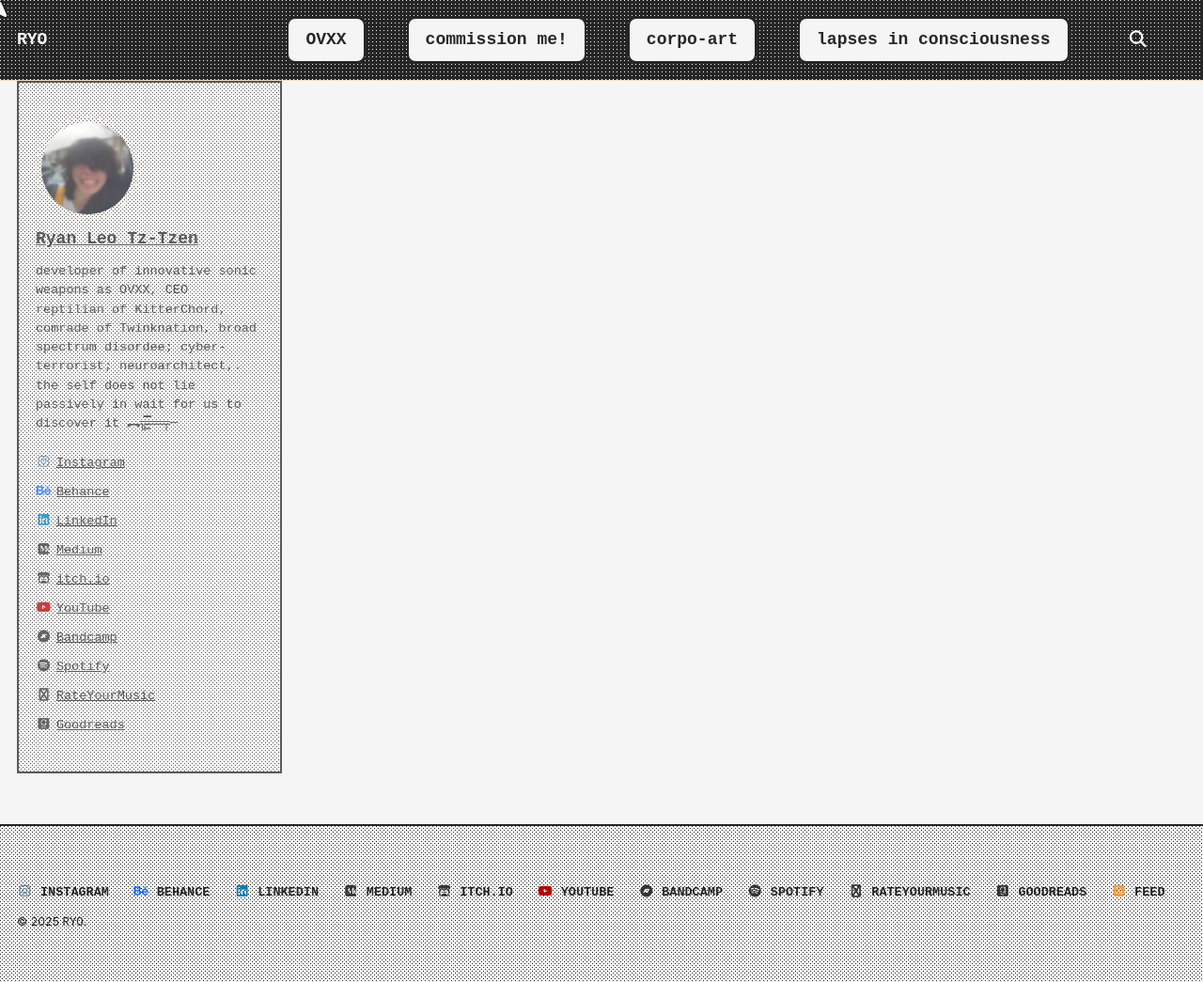
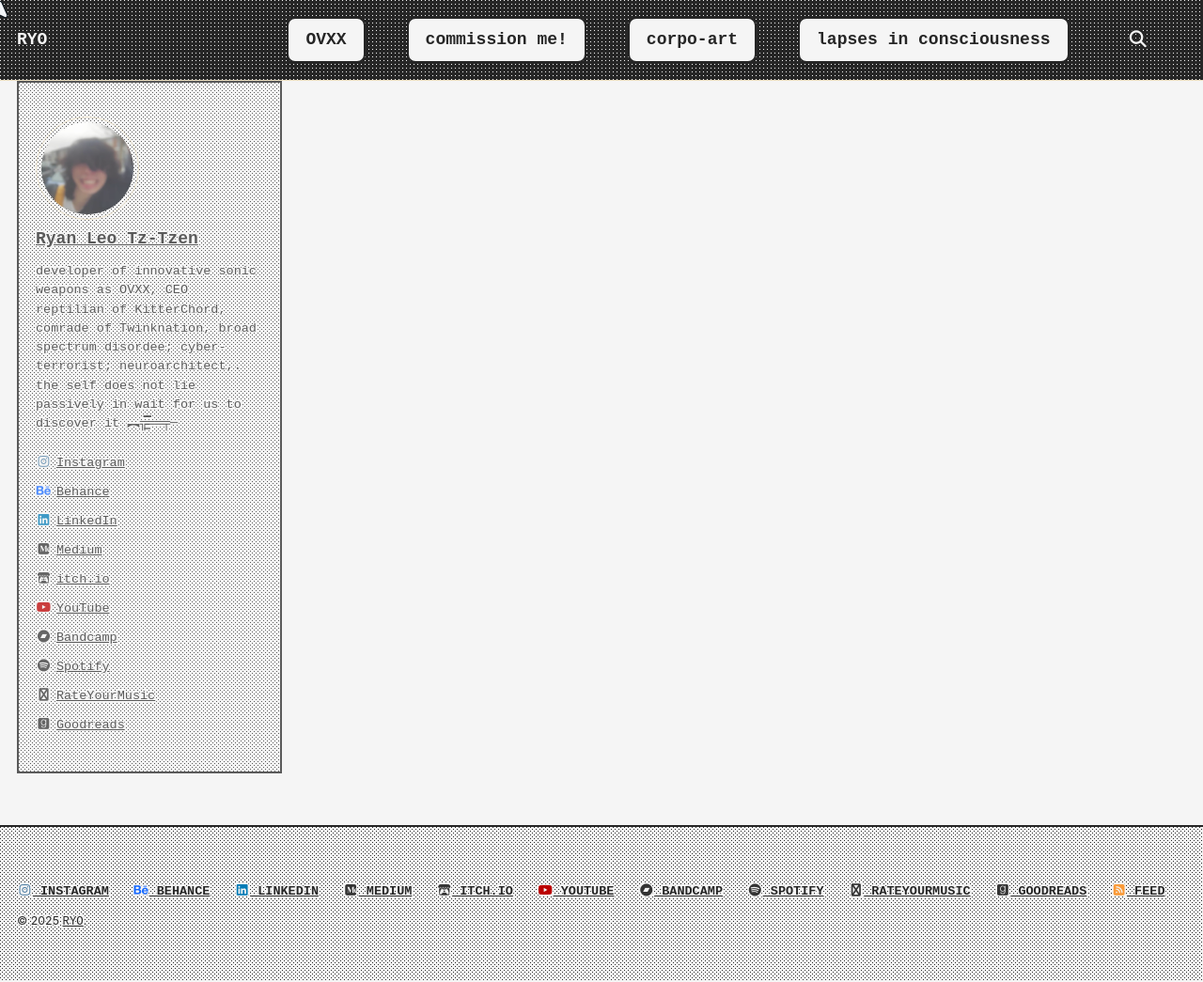
Before and after one commit to cryotato/cryotato.github.io, a Jekyll site: the page built from index.md, in a window 1280 px wide and 1045 px high. Shown: the whole window at 94% size. Built offline with Jekyll 4.4.1, drawn with Linux system fonts in a browser that asks for light colours; cached includes are drawn as plain includes.

Commit message:
Update main.scss

```diff
--- a/assets/css/main.scss
+++ b/assets/css/main.scss
@@ -20,186 +20,111 @@
   --gl: radial-gradient(circle 1px at 0px 0px, var(--dark) 1px, transparent 0);
   --gd: radial-gradient(circle 1px at 0px 0px, var(--light) 1px, transparent 0);
 
-  /* --- Dithered Background Patterns (Copy Directly) --- */
-  // Patterns: Dark dots on Light background
-  --bg-0: var(--light); // Solid Light
-  --bg-1: var(--gl) 0px 0px / 4px 4px, var(--light); // Sparse dots
-  --bg-2: var(--gl) 0px 0px / 4px 4px, var(--gl) 2px 2px / 4px 4px, var(--light); // Medium density dots (checkerboard-ish)
-  --bg-3: var(--gl) 0px 0px / 2px 2px, var(--light); // Dense dots (like 50% grey)
-  --bg-4: var(--gl) 0px 0px / 2px 2px, var(--gl) 1px 1px / 2px 2px, var(--light); // Very dense dots
+  /* --- Dithered Background Patterns --- */
+  --bg-0: var(--light);
+  --bg-1: var(--gl) 0px 0px / 4px 4px, var(--light);
+  --bg-2: var(--gl) 0px 0px / 4px 4px, var(--gl) 2px 2px / 4px 4px, var(--light);
+  --bg-3: var(--gl) 0px 0px / 2px 2px, var(--light);
+  --bg-4: var(--gl) 0px 0px / 2px 2px, var(--gl) 1px 1px / 2px 2px, var(--light);
+  --bg-5: var(--gd) 0px 0px / 2px 2px, var(--dark);
+  --bg-6: var(--gd) 0px 0px / 4px 4px, var(--gd) 2px 2px / 4px 4px, var(--dark);
+  --bg-7: var(--gd) 0px 0px / 4px 4px, var(--dark);
+  --bg-8: var(--dark);
 
-  // Patterns: Light dots on Dark background (adjust if needed)
-  --bg-5: var(--gd) 0px 0px / 2px 2px, var(--dark); // Dense light dots on dark
-  --bg-6: var(--gd) 0px 0px / 4px 4px, var(--gd) 2px 2px / 4px 4px, var(--dark); // Medium density light dots
-  --bg-7: var(--gd) 0px 0px / 4px 4px, var(--dark); // Sparse light dots
-  --bg-8: var(--dark); // Solid Dark
-
-  /* --- Pixelated Text Shadow Definitions (Copy Directly) --- */
-  --l-shadow: // Outline for dark text on light background
-    -1px -1px 0 var(--light), 0 -1px 0 var(--light), 1px -1px 0 var(--light),
-    1px 0 0 var(--light), 1px 1px 0 var(--light), 0 1px 0 var(--light),
-    -1px 1px 0 var(--light), -1px 0 0 var(--light);
-  --d-shadow: // Outline for light text on dark background
-    -1px -1px 0 var(--dark), 0 -1px 0 var(--dark), 1px -1px 0 var(--dark),
-    1px 0 0 var(--dark), 1px 1px 0 var(--dark), 0 1px 0 var(--dark),
-    -1px 1px 0 var(--dark), -1px 0 0 var(--dark);
+  /* --- Pixelated Text Shadow Definitions --- */
+  --l-shadow: -1px -1px 0 var(--light), 0 -1px 0 var(--light), 1px -1px 0 var(--light), 1px 0 0 var(--light), 1px 1px 0 var(--light), 0 1px 0 var(--light), -1px 1px 0 var(--light), -1px 0 0 var(--light);
+  --d-shadow: -1px -1px 0 var(--dark), 0 -1px 0 var(--dark), 1px -1px 0 var(--dark), 1px 0 0 var(--dark), 1px 1px 0 var(--dark), 0 1px 0 var(--dark), -1px 1px 0 var(--dark), -1px 0 0 var(--dark);
 
    /* --- Standard Border --- */
-   --border-standard: 2px solid var(--dark); // Define a reusable border
+   --border-standard: 2px solid var(--dark);
 }
 
 /* ==========================================================================
-   Text Readability Improvements (Hyper-Focused Specificity)
+   Codepen Dither Hover Animations
+   ========================================================================== */
+@keyframes light-to-dark {
+  0% { background: var(--bg-0); } 12.5% { background: var(--bg-1); } 25% { background: var(--bg-2); } 37.5% { background: var(--bg-3); } 50% { background: var(--bg-4); } 62.5% { background: var(--bg-5); } 75% { background: var(--bg-6); } 87.5% { background: var(--bg-7); } 100% { background: var(--bg-8); }
+}
+@keyframes dark-to-light {
+  0% { background: var(--bg-8); } 12.5% { background: var(--bg-7); } 25% { background: var(--bg-6); } 37.5% { background: var(--bg-5); } 50% { background: var(--bg-4); } 62.5% { background: var(--bg-3); } 75% { background: var(--bg-2); } 87.5% { background: var(--bg-1); } 100% { background: var(--bg-0); }
+}
+
+/* ==========================================================================
+   Global and Base Element Styles
    ========================================================================== */
 
-/* --- Base Body Text (Paragraphs, Lists) --- */
-/* Use theme's own content wrapper class for higher specificity */
+body {
+  background: var(--bg-0) !important; // Use variable and force override
+  color: var(--dark) !important;     // Use variable and force override
+  font-family: "Courier New", Courier, monospace;
+  font-size: 18px;
+  // Apply base shadow to body text, paragraphs/lists within content will inherit or be overridden specifically below
+  text-shadow: var(--l-shadow) !important;
+}
+
+/* More specific rule for paragraphs and list items within the main content area */
 .page__content p,
 .page__content ul li,
 .page__content ol li {
+  color: var(--dark) !important;
   text-shadow: var(--l-shadow) !important;
-  color: var(--dark) !important; // Ensure dark text
-}
-/* Ensure base body background is set */
-body {
-  background: var(--bg-0) !important;
 }
 
-/* --- Headings --- */
 h1, h2, h3, h4, h5, h6 {
+  font-family: "Courier New", Courier, monospace;
+  color: var(--dark) !important;
   text-shadow: var(--l-shadow) !important;
-  color: var(--dark) !important; // Ensure dark text
 }
 
-/* --- General Links (excluding specific areas) --- */
+/* General links - Exclude specific sections handled later */
 a:not(.masthead a):not(.sidebar a):not(.toc a):not(.page__footer a):not(.btn):not(.button) {
+  color: var(--dark) !important;
   text-shadow: var(--l-shadow) !important;
-  color: var(--dark) !important; // Ensure dark text
-}
-
-/* --- Blockquotes --- */
-blockquote,
-blockquote p {
-  text-shadow: var(--l-shadow) !important;
-  color: var(--dark) !important; // Ensure dark text
-}
-
-/* --- Code Blocks & Inline Code --- */
-pre,
-p code, li code, h1 code, h2 code, h3 code, h4 code, h5 code, h6 code {
-  text-shadow: var(--l-shadow) !important; // Light shadow for dark text
-  // Color is usually handled okay by themes/syntax highlighters, but force if needed:
-  // color: var(--dark) !important;
-}
-
-/* --- Buttons (Already Styled, Re-affirm shadow) --- */
-button, .btn {
-  text-shadow: var(--l-shadow) !important;
+  text-decoration: underline;
   &:hover {
-    text-shadow: var(--d-shadow) !important;
+    // Define general link hover if needed
   }
 }
 
-/* --- FIX FOR SIDEBARS (Author & TOC) --- */
-/* Target elements *directly within* sidebar/toc classes */
-.sidebar p,
-.sidebar li,
-.sidebar h1, .sidebar h2, .sidebar h3, .sidebar h4, /* Target headings in sidebar */
-.sidebar .author__name,
-.sidebar .author__bio,
-.sidebar .author__urls-label,
-.sidebar a, /* Target links specifically within .sidebar */
-.toc, /* Target TOC container itself if it has text */
-.toc__menu, /* Target TOC menu */
-.toc__title, /* Target TOC title */
-.toc a,  /* Target links specifically within .toc */
-.toc li /* Target list items within .toc */
-{
-  text-shadow: var(--l-shadow) !important; // Light shadow (assuming light dither bg)
-  color: var(--dark) !important;       // Force dark text color
-  // background: transparent !important; // Uncomment THIS LINE ONLY if text still has weird background artifacts
+blockquote,
+blockquote p {
+  color: var(--dark) !important;
+  text-shadow: var(--l-shadow) !important;
+  // Add other blockquote styles like border if needed
+  border-left: var(--border-standard);
+  padding-left: 1em;
+  margin-left: 0;
 }
 
-
-/* --- FIX FOR FOOTER --- */
-/* Target elements *directly within* footer classes */
-.page__footer, /* Target footer container itself */
-.page__footer p,
-.page__footer span, /* Target span elements */
-.page__footer li,
-.page__footer a {
-  text-shadow: var(--l-shadow) !important; // Light shadow (assuming light dither bg)
-  color: var(--dark) !important;       // Force dark text color
+pre {
+  font-family: "Courier New", Courier, monospace;
+  background: var(--bg-2);
+  border: var(--border-standard);
+  padding: 1em;
+  color: var(--dark) !important; // Force color
+  text-shadow: var(--l-shadow) !important; // Force shadow
+  overflow-x: auto;
 }
 
-
-/* --- FIX FOR SITE TITLE in Masthead --- */
-/* Re-apply with high specificity */
-.masthead nav#site-nav a.site-title { // Use ID and class for very high specificity
-  color: var(--light) !important;
-  text-shadow: var(--d-shadow) !important; // Dark shadow for light text
-  // Test: Does increasing offset slightly make it visible? (If still not working)
-  // text-shadow: -2px -2px 0 var(--dark), 0 -2px 0 var(--dark), 2px -2px 0 var(--dark), 2px 0 0 var(--dark), 2px 2px 0 var(--dark), 0 2px 0 var(--dark), -2px 2px 0 var(--dark), -2px 0 0 var(--dark) !important;
-}
-
-/* --- FIX FOR MENU ITEMS (Initial State Shadow) --- */
-/* Ensure the initial state shadow is also important */
-.masthead .visible-links .masthead__menu-item a {
-    text-shadow: var(--l-shadow) !important; // Light shadow for dark text
-    /* Ensure hover state shadow is important too */
-    &:hover {
-        text-shadow: var(--d-shadow) !important; // Dark shadow for light text
-    }
-}
-
-
-
-
-body {
-  /* --- Use variables for background and color --- */
-  background: var(--bg-0); // Use the solid light variable
-  color: var(--dark);     // Use the solid dark variable
-
-  /* --- Keep your font settings --- */
+p code, li code, h1 code, h2 code, h3 code, h4 code, h5 code, h6 code {
   font-family: "Courier New", Courier, monospace;
-  font-size: 18px;
-  // line-height: 1.6;
-
-  /* --- Optional: Add a base border to everything for a hard edge? --- */
-  // border: var(--border-standard); // Maybe too much, apply selectively later
-} // Make sure this closing brace is present!
-
-/* --- Modify Link Style --- */
-a {
-  color: inherit; // Keep this
-  text-decoration: underline; // Simple underline often works well for lo-fi
-  // Optionally add hover effect
-  &:hover {
-    // background: var(--bg-1); // Subtle dither on hover?
-    // color: var(--light);    // Invert color?
-    // text-shadow: var(--d-shadow); // Add outline?
-  }
-}
-
-/* --- Keep your heading font override --- */
-h1, h2, h3, h4, h5, h6 {
-  font-family: "Courier New", Courier, monospace;
-  // Optional: Add outline to headings on light background?
-  // text-shadow: var(--l-shadow);
+  background: var(--bg-1);
+  border: 1px solid var(--dark);
+  padding: 0.1em 0.4em;
+  border-radius: 0;
+  color: var(--dark) !important;
+  text-shadow: var(--l-shadow) !important;
 }
 
 /* ==========================================================================
-   Masthead Styling (Header) with Button-Style Menu Items & Animation
+   Masthead (Header) Styles
    ========================================================================== */
-
-/* --- Base Masthead Styles --- */
 .masthead {
   font-family: "Courier New", Courier, monospace;
   background: var(--bg-7); // Dithered dark background (--bg-8 for solid)
-  color: var(--light);
-  // border-bottom: var(--border-standard); // Optional border
+  color: var(--light); // Default color for elements inside
+  // border-bottom: var(--border-standard);
 
-  /* --- Force inner wrappers to be transparent --- */
   .masthead__inner-wrap,
   .masthead__menu,
   #site-nav {
@@ -207,209 +132,188 @@
   }
 }
 
-/* --- Style the SITE TITLE and SEARCH TOGGLE (No Animation) --- */
-.masthead .site-title,
+/* Site Title & Search Toggle (Simple Style) */
+.masthead nav#site-nav a.site-title, // High Specificity for Title
 .masthead .search__toggle {
   font-family: "Courier New", Courier, monospace;
   color: var(--light) !important;
-  text-shadow: var(--d-shadow); // Dark shadow for light text
+  text-shadow: var(--d-shadow) !important; // Dark shadow for light text
   text-decoration: none;
-  background: transparent; // Ensure no background initially
+  background: transparent;
   transition: text-decoration 0.2s ease;
 
   &:hover {
-    text-decoration: underline; // Simple underline on hover
+    text-decoration: underline;
   }
 }
+/* Ensure search icon color */
+.masthead .search__toggle {
+    color: var(--light) !important;
+}
 
-/* --- Style the MENU ITEMS like Codepen Buttons (With Animation on Hover) --- */
+
+/* Menu Items (Button Style with Animation) */
 .masthead .visible-links .masthead__menu-item a {
   font-family: "Courier New", Courier, monospace;
   display: inline-block;
   padding: 0.5em 1em;
-  font-weight: bold; // <<< ADD THIS LINE for bold text
-  border-radius: 0.5em; // <<< ADD THIS LINE for rounded corners (adjust value as needed, e.g., 4px, 6px)
-
-  /* --- Initial State (Like Codepen Button) --- */
-  background: var(--bg-0);
-  color: var(--dark) !important;
-  text-shadow: var(--l-shadow); // Note: This relies on the shadow fix below!
+  font-weight: bold;
+  border-radius: 0.5em;
+  background: var(--bg-0); // Initial State: Light BG
+  color: var(--dark) !important; // Initial State: Dark Text
+  text-shadow: var(--l-shadow) !important; // Initial State: Light Shadow
   border: var(--border-standard);
-
   text-decoration: none;
   transition: none;
 
   &:hover {
     animation: light-to-dark 200ms linear forwards;
-    color: var(--light) !important;
-    text-shadow: var(--d-shadow); // Note: This relies on the shadow fix below!
+    color: var(--light) !important; // Hover State: Light Text
+    text-shadow: var(--d-shadow) !important; // Hover State: Dark Shadow
     text-decoration: none;
-    /* Keep border rounded on hover */
-    border-radius: 0.5em; // Ensure border-radius persists
+    border-radius: 0.5em;
   }
 }
 
-/* --- Ensure greedy-nav button icon is visible --- */
-.masthead .greedy-nav__toggle .navicon {
-  background: var(--light);
-}
+/* Greedy Nav Mobile Toggle Icon */
+.masthead .greedy-nav__toggle .navicon,
 .masthead .greedy-nav__toggle .navicon:before,
 .masthead .greedy-nav__toggle .navicon:after {
   background: var(--light);
 }
 
-/* --- Ensure search icon is visible --- */
-.masthead .search__toggle {
-    color: var(--light) !important; // Ensure icon color itself is light
+/* ==========================================================================
+   Sidebar (Author) Styles
+   ========================================================================== */
+.sidebar {
+  font-family: "Courier New", Courier, monospace;
+  background: var(--bg-2); // Dithered light background
+  border: var(--border-standard);
+  padding: 1em;
+  // Base color/shadow for elements directly inside .sidebar that aren't overridden below
+  color: var(--dark) !important;
+  text-shadow: var(--l-shadow) !important;
 }
 
-
-
-/* --- Modify Footer --- */
-.page__footer {
-  font-family: "Courier New", Courier, monospace;
-  background: var(--bg-2); // Example: Give footer a dithered background
-  color: var(--dark);
-  border-top: var(--border-standard); // Add border
-  padding-top: 1em; // Add some spacing
-  padding-bottom: 1em;
-}
-.page__footer a,
-.page__footer span,
-.page__footer p {
-    font-family: "Courier New", Courier, monospace;
-    color: var(--dark); // Ensure text color is dark
-    text-shadow: var(--l-shadow); // Add light outline
-}
-.page__footer a:hover {
-   // Add hover effect if desired
+/* Specific elements within Author Sidebar */
+.sidebar p,
+.sidebar li,
+.sidebar h1, .sidebar h2, .sidebar h3, .sidebar h4,
+.sidebar .author__name,
+.sidebar .author__bio,
+.sidebar .author__urls-label,
+.sidebar a {
+  font-family: "Courier New", Courier, monospace; // Ensure font consistency
+  color: var(--dark) !important; // Force dark text
+  text-shadow: var(--l-shadow) !important; // Force light shadow
 }
 
+/* Specific hover for sidebar links */
+.sidebar a {
+  text-decoration: underline;
+  &:hover {
+    background: var(--bg-3); // Example darker dither on hover
+    // color: var(--light) !important; // Optionally change color on hover
+    // text-shadow: var(--d-shadow) !important; // Optionally change shadow on hover
+  }
+}
 
-/* --- Modify Table of Contents --- */
+/* ==========================================================================
+   Table of Contents (TOC) Styles
+   ========================================================================== */
 .toc {
   font-family: "Courier New", Courier, monospace;
-  background: var(--bg-1); // Example: Light dither background
+  background: var(--bg-1); // Light dither background
   border: var(--border-standard);
   padding: 1em;
+  // Base color/shadow for elements directly inside .toc
+  color: var(--dark) !important;
+  text-shadow: var(--l-shadow) !important;
 }
+
+/* Specific elements within TOC */
 .toc__menu,
 .toc__title,
+.toc li, // Target list items too
 .toc a {
-  font-family: "Courier New", Courier, monospace;
-  color: var(--dark);
-  text-shadow: var(--l-shadow);
-}
-.toc a:hover {
-  background: var(--bg-2); // Darker dither on hover
+  font-family: "Courier New", Courier, monospace; // Ensure font consistency
+  color: var(--dark) !important; // Force dark text
+  text-shadow: var(--l-shadow) !important; // Force light shadow
 }
 
-/* --- Modify Author Sidebar --- */
-.sidebar { // Target the whole sidebar container
-    font-family: "Courier New", Courier, monospace;
-    background: var(--bg-2); // Example: Dither background
-    border: var(--border-standard);
-    padding: 1em;
-    color: var(--dark); // Set base text color for sidebar
-}
-.sidebar .author__name,
-.sidebar .author__bio,
-.sidebar .author__urls .author__urls-label {
-  font-family: "Courier New", Courier, monospace;
-  color: var(--dark);
-  text-shadow: var(--l-shadow); // Add outline
-}
-.sidebar p,
-.sidebar li { // Apply to paragraphs and list items too
-    font-family: "Courier New", Courier, monospace;
-    color: var(--dark);
-    text-shadow: var(--l-shadow);
-}
-.sidebar a { // Style links within the sidebar
-    color: var(--dark);
-    text-shadow: var(--l-shadow);
-    text-decoration: underline;
+/* Specific hover for TOC links */
+.toc a {
+   text-decoration: none; // Or underline
    &:hover {
-      background: var(--bg-3); // Example hover
+       background: var(--bg-2); // Darker dither on hover
    }
 }
 
 
-/* --- Modify Buttons --- */
+/* ==========================================================================
+   Footer Styles
+   ========================================================================== */
+.page__footer {
+  font-family: "Courier New", Courier, monospace;
+  background: var(--bg-2); // Dithered light background
+  border-top: var(--border-standard);
+  padding: 1em 0; // Adjust padding
+  // Base color/shadow for elements directly inside footer
+  color: var(--dark) !important;
+  text-shadow: var(--l-shadow) !important;
+}
+
+/* Specific elements within Footer */
+.page__footer p,
+.page__footer span,
+.page__footer li,
+.page__footer a {
+  font-family: "Courier New", Courier, monospace; // Ensure font consistency
+  color: var(--dark) !important; // Force dark text
+  text-shadow: var(--l-shadow) !important; // Force light shadow
+}
+
+/* Specific hover for footer links */
+.page__footer a {
+  text-decoration: underline;
+  &:hover {
+     // Define footer link hover if needed
+  }
+}
+
+/* ==========================================================================
+   Button Styles (.btn, button)
+   ========================================================================== */
 button, .btn {
   font-family: "Courier New", Courier, monospace;
-  background: var(--bg-1); // Start with light dither
-  color: var(--dark);
-  border: var(--border-standard); // Use the standard border
-  text-shadow: var(--l-shadow); // Light outline for dark text
-  padding: 0.5em 1em; // Adjust padding as needed
+  background: var(--bg-1);
+  color: var(--dark) !important; // Force dark text
+  text-shadow: var(--l-shadow) !important; // Force light shadow
+  border: var(--border-standard);
+  padding: 0.5em 1em;
   cursor: pointer;
-  transition: background 200ms linear, color 200ms linear, text-shadow 200ms linear; // Smooth transition
-  box-shadow: none; // Remove default theme shadows if any
-  border-radius: 0; // Sharp corners for lo-fi feel (optional)
+  transition: background 200ms linear, color 200ms linear, text-shadow 200ms linear;
+  box-shadow: none;
+  border-radius: 0; // Sharp corners unless overridden (like masthead menu items)
+
+  &:hover {
+    background: var(--bg-7);
+    color: var(--light) !important; // Force light text
+    text-shadow: var(--d-shadow) !important; // Force dark shadow
   }
-button:hover, .btn:hover {
-  background: var(--bg-7); // Change to darker dither on hover
-  color: var(--light); // Invert text color
-  text-shadow: var(--d-shadow); // Add dark outline for light text
 }
 
-
-/* --- Modify Code Blocks --- */
-pre {
-  font-family: "Courier New", Courier, monospace;
-  background: var(--bg-2); // Dithered background for code blocks
-  border: var(--border-standard);
-  padding: 1em;
-  color: var(--dark); // Ensure text is readable
-  text-shadow: var(--l-shadow); // Add outline
-  overflow-x: auto; // Ensure horizontal scrolling if needed
-}
-// Style inline code
-p code, li code, h1 code, h2 code, h3 code, h4 code, h5 code, h6 code { // Target code inside text elements
-  font-family: "Courier New", Courier, monospace;
-  background: var(--bg-1); // Lighter dither for inline
-  border: 1px solid var(--dark); // Thinner border for inline
-  padding: 0.1em 0.4em;
-  border-radius: 0; // Sharp corners
-  color: var(--dark);
-  text-shadow: var(--l-shadow);
-}
-
-/* --- Modify Search Input (Keep your font setting) --- */
+/* ==========================================================================
+   Search Input Styles
+   ========================================================================== */
 .search-input,
 .search-input::placeholder {
   font-family: "Courier New", Courier, monospace;
-  // Optional: Add dither/border styling
+}
+.search-input {
   background: var(--bg-0);
   border: var(--border-standard);
   padding: 0.5em;
-  color: var(--dark);
+  color: var(--dark) !important; // Force dark text
+  text-shadow: var(--l-shadow) !important; // Force light shadow
 }
-
-/* ==========================================================================
-   Codepen Dither Hover Animations
-   ========================================================================== */
-@keyframes light-to-dark {
-  0% { background: var(--bg-0); }
-  12.5% { background: var(--bg-1); }
-  25% { background: var(--bg-2); }
-  37.5% { background: var(--bg-3); }
-  50% { background: var(--bg-4); }
-  62.5% { background: var(--bg-5); }
-  75% { background: var(--bg-6); }
-  87.5% { background: var(--bg-7); }
-  100% { background: var(--bg-8); }
-}
-
-@keyframes dark-to-light {
-  0% { background: var(--bg-8); }
-  12.5% { background: var(--bg-7); }
-  25% { background: var(--bg-6); }
-  37.5% { background: var(--bg-5); }
-  50% { background: var(--bg-4); }
-  62.5% { background: var(--bg-3); }
-  75% { background: var(--bg-2); }
-  87.5% { background: var(--bg-1); }
-  100% { background: var(--bg-0); }
-}
```
Lines whose indentation alone changed are shown as unchanged.
